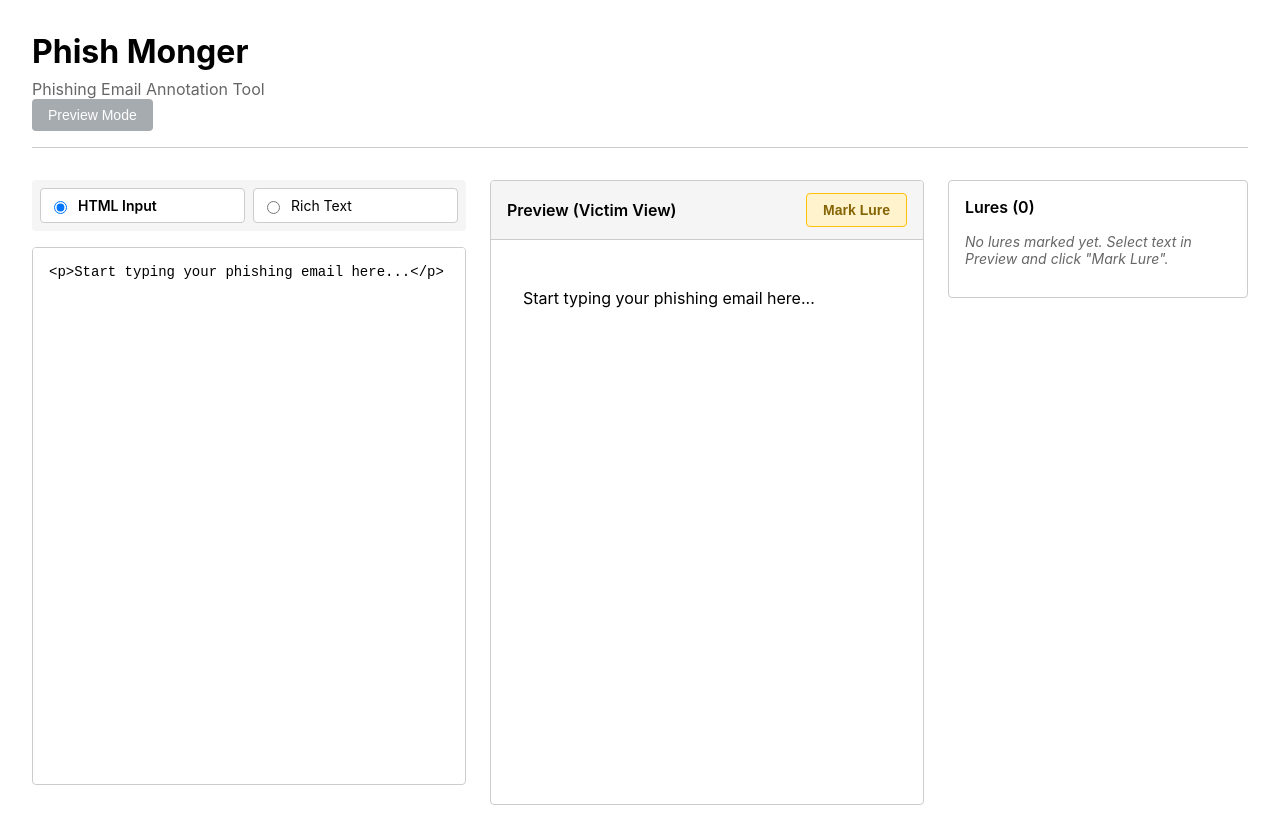
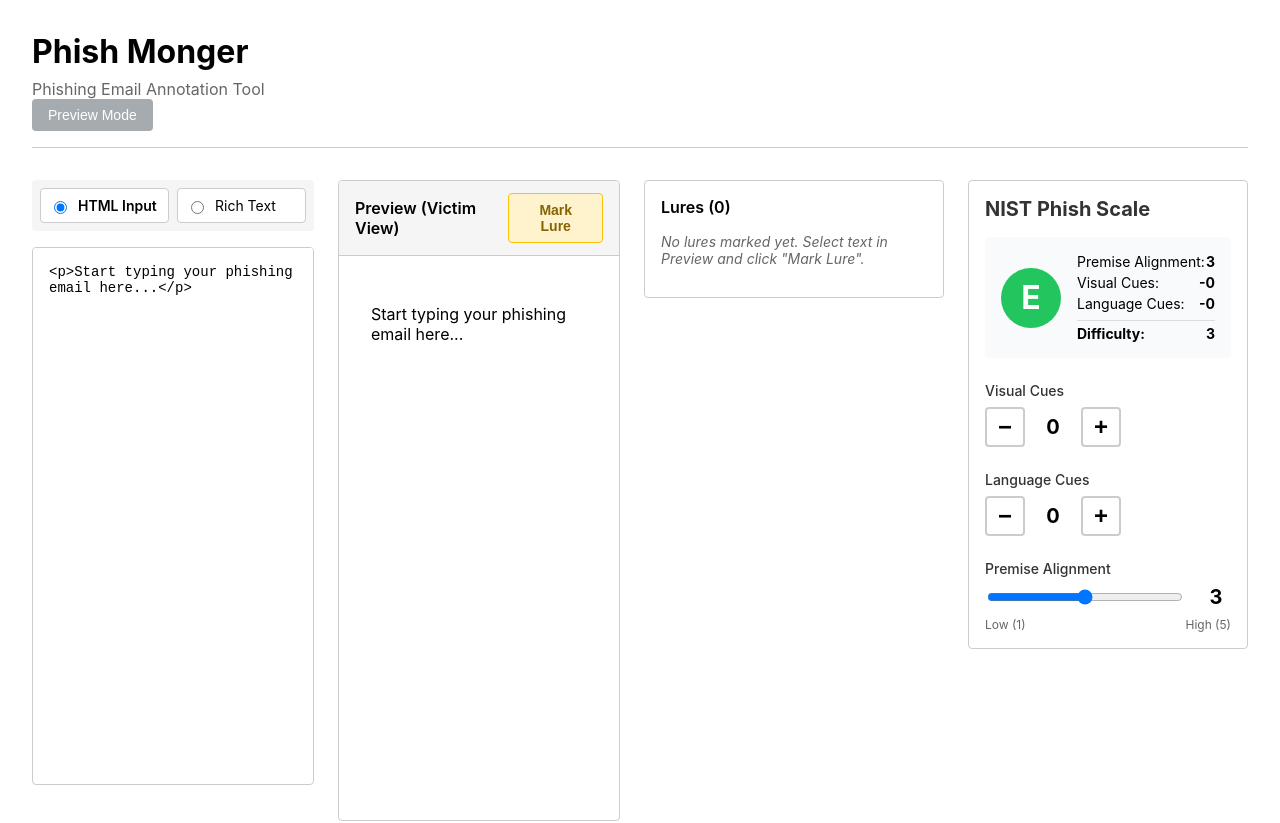
Before and after one commit to zarguell/phishmonger, a React (Vite) app: page / in a window 1280 px wide. Shown: the top 823 px of the page. Built offline with nearby package versions, Linux system fonts and the light colour scheme.

Commit message:
feat(04-02): update layout CSS for four-column scoring integration
- Update .app-main grid to four columns (1fr 1fr 300px 280px)
- Add .scoring-column styles for layout
- Scoring panel fits in fourth column with overflow handling

```diff
--- a/src/index.css
+++ b/src/index.css
@@ -36,7 +36,7 @@
 
 .app-main {
   display: grid;
-  grid-template-columns: 1fr 1fr 300px;
+  grid-template-columns: 1fr 1fr 300px 280px; /* Added fourth column for scoring */
   gap: 1.5rem;
   align-items: start;
 }
@@ -159,6 +159,15 @@
   height: fit-content;
   max-height: 600px;
   overflow: auto;
+}
+
+/* Scoring column */
+.scoring-column {
+  display: flex;
+  flex-direction: column;
+  gap: 1rem;
+  max-height: calc(100vh - 200px);
+  overflow-y: auto;
 }
 
 .lure-list h2 {
```
